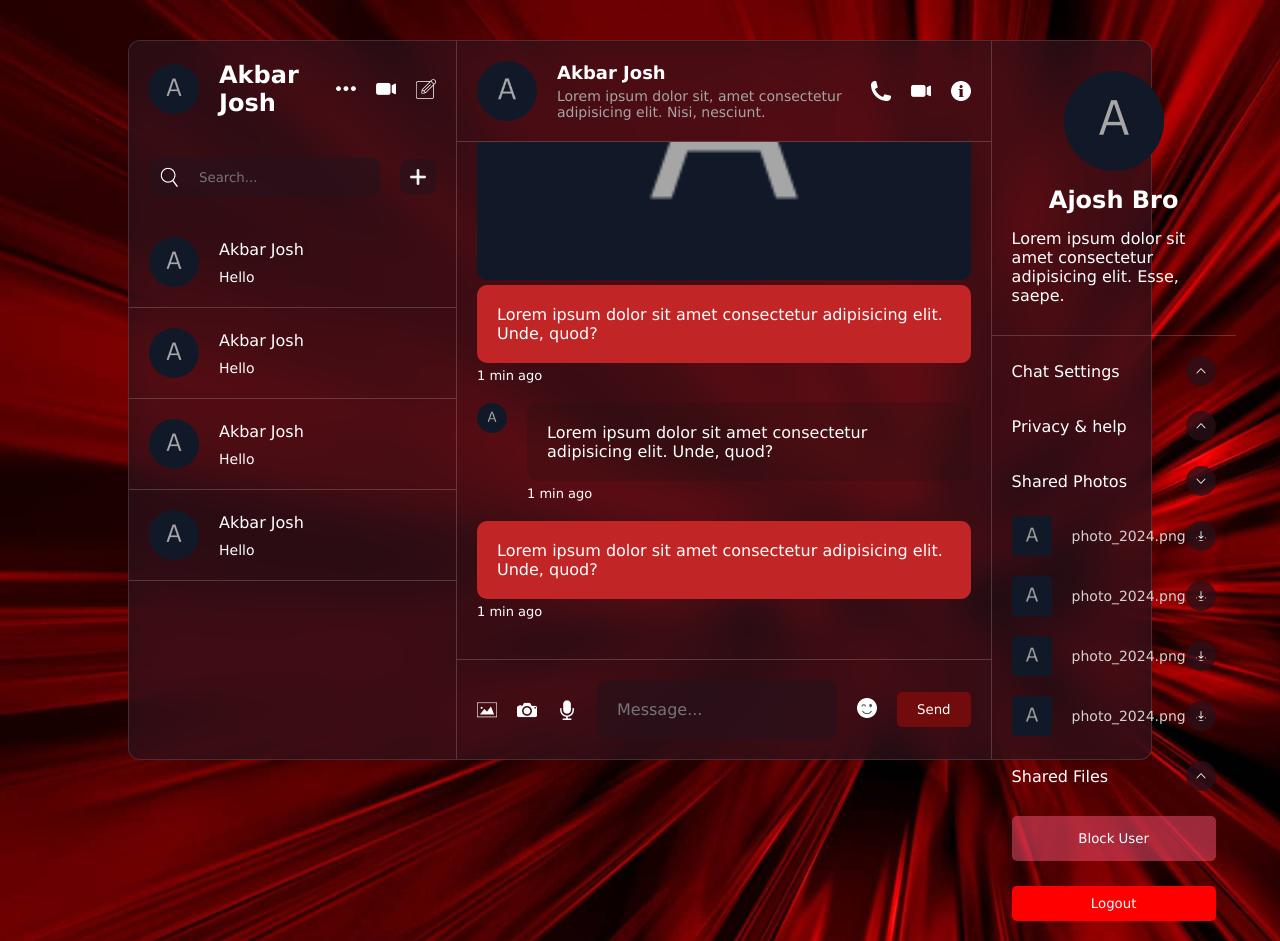
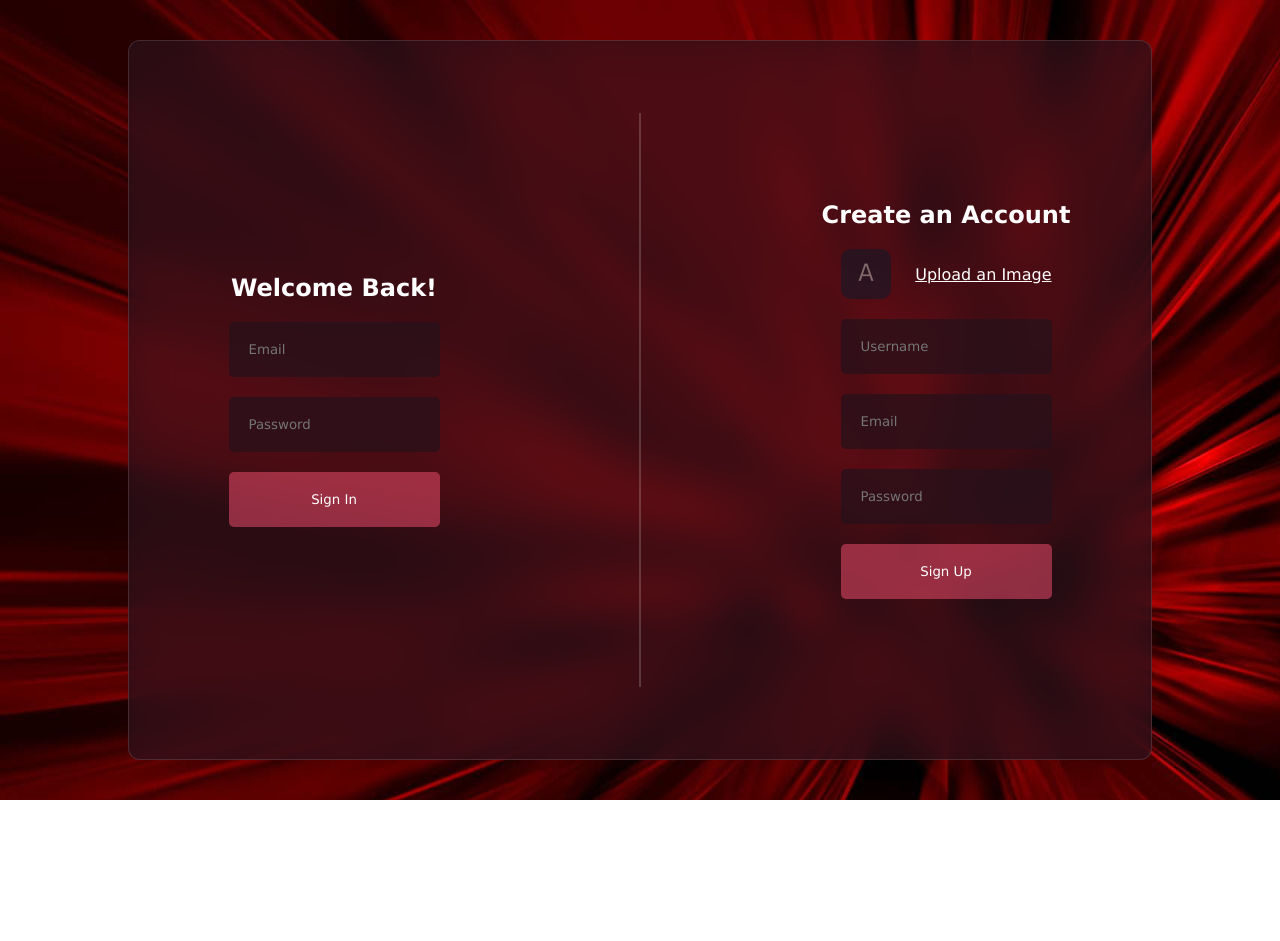
Before and after one commit to Ajosh-NyxBar/My-React-Project, a React (Vite) app: page / in a window 1280 px wide. After the commit the page ends 800 px from the top, so only its background shows below. Built offline with nearby package versions, Linux system fonts and the light colour scheme.

Commit message:
backEND: configure firebase, build login and register

```diff
--- a/package.json
+++ b/package.json
@@ -11,6 +11,7 @@
   },
   "dependencies": {
     "emoji-picker-react": "^4.11.0",
+    "firebase": "^10.12.2",
     "react": "^18.2.0",
     "react-dom": "^18.2.0",
     "react-toastify": "^10.0.5"
--- a/src/App.jsx
+++ b/src/App.jsx
@@ -5,7 +5,7 @@ import Login from "./components/login/Login";
 import Notifiaction from "./components/notification/Notifiaction";
 
 const App = () => {
-  const user = true;
+  const user = false;
   return (
     <div className="container">
       {user ? (
--- a/src/components/login/Login.jsx
+++ b/src/components/login/Login.jsx
@@ -1,12 +1,19 @@
 import { toast } from "react-toastify";
 import "./login.css";
 import { useState } from "react";
+import { createUserWithEmailAndPassword } from "firebase/auth";
+import { auth } from "../../lib/firebase";
+import { doc, setDoc } from "firebase/firestore";
+import { db } from "../../lib/firebase";
+import upload from "../../lib/upload";
 
 const Login = () => {
   const [avatar, setAvatar] = useState({
     file: null,
     url: "",
   });
+
+  const [loading, setLoading] = useState(false);
 
   const handleAvatar = (e) => {
     if (e.target.files[0]) {
@@ -17,26 +24,58 @@ const Login = () => {
     }
   };
 
-  const handleLogin = e =>{
+  const handleLogin = (e) => {
     e.preventDefault();
-  }
+  };
+
+  const handleRegister = async (e) => {
+    e.preventDefault();
+
+    setLoading(true);
+    const formData = new FormData(e.target);
+    const { username, email, password } = Object.fromEntries(formData);
+
+    try {
+      const res = await createUserWithEmailAndPassword(auth, email, password);
+
+      const imgUrl = await upload(avatar.file);
+
+      await setDoc(doc(db, "users", res.user.uid), {
+        username,
+        email,
+        avatar: imgUrl,
+        id: res.user.uid,
+        blocked: [],
+      });
+
+      await setDoc(doc(db, "userchats", res.user.uid), {
+        chats: [],
+      });
+
+      toast.success("Account created successfully");
+    } catch (error) {
+      toast.error(error.message);
+    } finally {
+      setLoading(false);
+    }
+  };
 
   return (
     <div className="login">
       <div className="item">
         <h2>Welcome Back!</h2>
         <form onSubmit={handleLogin}>
-          <input type="text" name="email" id="" placeholder="Email" />
-          <input type="password" name="password" id="" placeholder="Password" />
-          <button>Sign In</button>
+          <input type="text" name="email" placeholder="Email" />
+          <input type="password" name="password" placeholder="Password" />
+          <button disabled={loading}>{loading ? "Loading..." : "Sign In"}</button>
         </form>
       </div>
       <div className="separator"></div>
       <div className="item">
         <h2>Create an Account</h2>
-        <form>
+        <form onSubmit={handleRegister}>
           <label htmlFor="file">
-            <img src= {avatar.url || "./avatar.png"} alt="" />
+            <img src={avatar.url || "./avatar.png"} alt="" />
             Upload an Image
           </label>
           <input
@@ -46,10 +85,10 @@ const Login = () => {
             style={{ display: "none" }}
             onChange={handleAvatar}
           />
-          <input type="text" name="username" id="" placeholder="Username" />
-          <input type="text" name="email" id="" placeholder="Email" />
-          <input type="password" name="password" id="" placeholder="Password" />
-          <button>Sign Up</button>
+          <input type="text" name="username" placeholder="Username" />
+          <input type="text" name="email" placeholder="Email" />
+          <input type="password" name="password" placeholder="Password" />
+          <button disabled={loading}>{loading ? "Loading..." : "Sign Up"}</button>
         </form>
       </div>
     </div>
--- a/src/components/login/login.css
+++ b/src/components/login/login.css
@@ -54,6 +54,11 @@
                 border-radius: 5px;
                 cursor: pointer;
                 font-weight: 500;
+
+                &:disabled{
+                    cursor: not-allowed;
+                    background-color:rgba(230, 74, 105, 0.238) ;
+                }
             }
         }
     }
--- /dev/null
+++ b/src/lib/firebase.js
@@ -0,0 +1,23 @@
+import { initializeApp } from "firebase/app";
+import { getAuth } from "firebase/auth";
+import { getFirestore } from "firebase/firestore";
+import { getStorage } from "firebase/storage";
+
+// https://firebase.google.com/docs/web/setup#available-libraries
+
+// Your web app's Firebase configuration
+const firebaseConfig = {
+  apiKey: import.meta.env.VITE_API_KEY,
+  authDomain: "react-chat-app-a2d9c.firebaseapp.com",
+  projectId: "react-chat-app-a2d9c",
+  storageBucket: "react-chat-app-a2d9c.appspot.com",
+  messagingSenderId: "459366044444",
+  appId: "1:459366044444:web:b9c136faf21d897c1d20d9"
+};
+
+// Initialize Firebase
+const app = initializeApp(firebaseConfig);
+
+export const auth = getAuth(app);
+export const db = getFirestore(app);
+export const storage = getStorage(app);
--- /dev/null
+++ b/src/lib/upload.js
@@ -0,0 +1,29 @@
+import { getDownloadURL, ref, uploadBytesResumable } from "firebase/storage";
+import { storage } from "./firebase";
+
+const upload = async (file) => {
+  const date = new Date().toISOString(); // Gunakan toISOString untuk format yang lebih baik
+  const storageRef = ref(storage, `images/${date}-${file.name}`);
+  const uploadTask = uploadBytesResumable(storageRef, file);
+
+  return new Promise((resolve, reject) => {
+    uploadTask.on(
+      "state_changed",
+      (snapshot) => {
+        const progress =
+          (snapshot.bytesTransferred / snapshot.totalBytes) * 100;
+        console.log("Upload is " + progress + "% done");
+      },
+      (error) => {
+        reject("Something went wrong: " + error.code);
+      },
+      () => {
+        getDownloadURL(uploadTask.snapshot.ref).then((downloadUrl) => {
+          resolve(downloadUrl);
+        });
+      }
+    );
+  });
+};
+
+export default upload;
```
Also changed, not shown: 2 other files (tests, documents, lock files or other folders).
